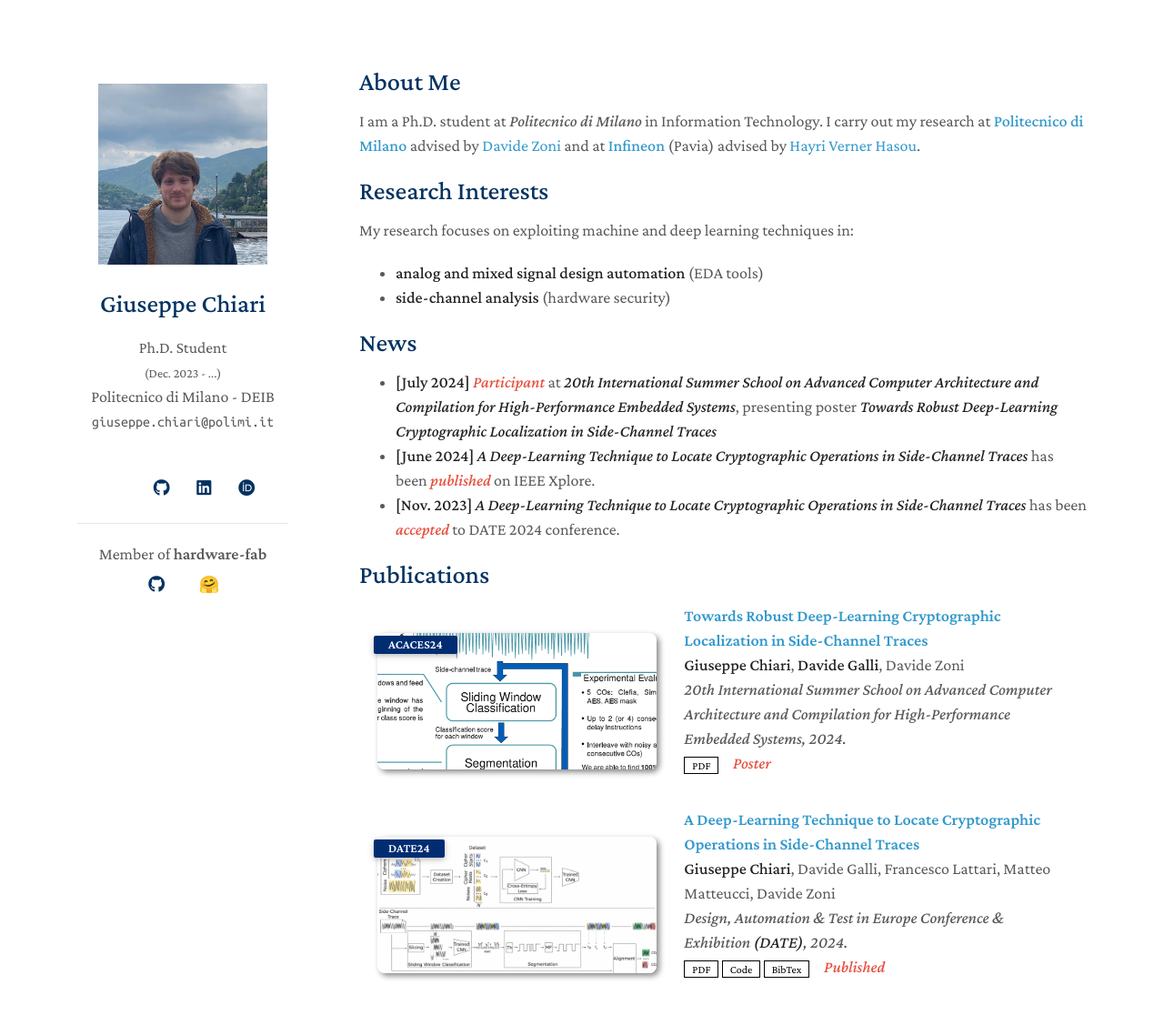
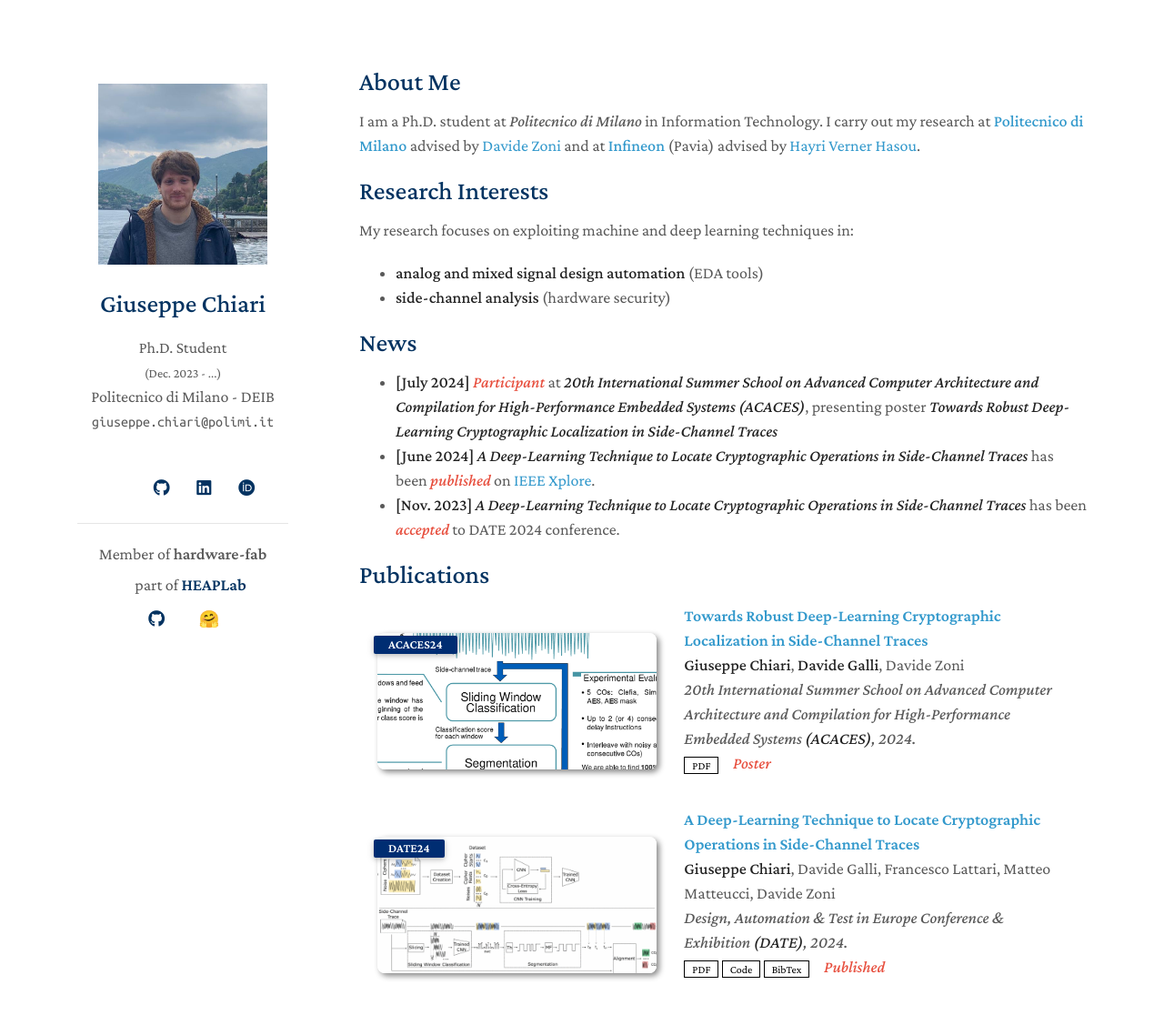
Before and after one commit to giuseppe-chiari/giuseppe-chiari.github.io, a Jekyll site: the page built from index.md, in a window 1280 px wide and 1209 px high. Shown: the top 1116 px of the window at 91% size. Built offline with Jekyll 4.4.1, drawn with Linux system fonts in a browser that asks for light colours; nearby versions of some CDN libraries; a style sheet for code colours, icons or effects is not loaded; our own code applies the rules of GitHub Pages for plain Markdown files.

Commit message:
HEAPLab link + minors

```diff
--- a/_config.yml
+++ b/_config.yml
@@ -19,6 +19,8 @@ github_link: https://github.com/giuseppe-chiari
 linkedin: https://www.linkedin.com/in/giuseppe-chiari-5433b515b/
 orcid: https://orcid.org/0009-0003-0659-1438
 organization: hardware-fab
+#laboratory: HEAPLab
+#lab_website: https://heaplab.deib.polimi.it/
 github_org: https://github.com/hardware-fab
 #twitter: https://twitter.com/
 huggingface_org: https://huggingface.co/hardware-fab
--- a/_data/publications.yml
+++ b/_data/publications.yml
@@ -3,7 +3,7 @@ main:
   - title: Towards Robust Deep-Learning Cryptographic Localization in Side-Channel Traces
     authors: <strong>Giuseppe Chiari</strong>, <strong>Davide Galli</strong>, Davide Zoni
     conference_short: ACACES24
-    conference: 20th International Summer School on Advanced Computer Architecture and Compilation for High-Performance Embedded Systems, 2024.
+    conference: 20th International Summer School on Advanced Computer Architecture and Compilation for High-Performance Embedded Systems <strong>(ACACES)</strong>, 2024.
     pdf: ./assets/files/poster_ACACES24.pdf
     image: ./assets/img/poster_ACACES24.png
     notes: Poster
--- a/_layouts/homepage.html
+++ b/_layouts/homepage.html
@@ -54,7 +54,7 @@
 	<br>
 	{% endif  %}
         {% if site.affiliation %}
-        <a href="{{ site.affiliation_link }}" rel="noopener"><autocolor>{{ site.affiliation }}</autocolor></a>
+        <a href="https://www.polimi.it/"><autocolor>{{ site.affiliation }}</autocolor></a>
         <br>
         {% endif %}
         {% if site.email %}
@@ -104,7 +104,9 @@
 	<hr>
 
 	{% if site.organization %}
-	Member of <b>hardware-fab</b>
+	Member of <b>hardware-fab</b> <br>
+	part of
+	<a href="https://heaplab.deib.polimi.it/"><center><b>HEAPLab</b></center></a> <br>
 	{% endif %}
 
 	{% if site.github_org %}
--- a/index.md
+++ b/index.md
@@ -19,10 +19,10 @@ techniques in:
 ## News
 
 - **[July 2024]** <i style="color:#e74d3c">Participant</i> at ***20th International Summer School on Advanced Computer Architecture
-	and Compilation for High-Performance Embedded Systems***, presenting poster
+	and Compilation for High-Performance Embedded Systems (ACACES)***, presenting poster
 	***Towards Robust Deep-Learning Cryptographic Localization in Side-Channel Traces***
 - **[June 2024]** ***A Deep-Learning Technique to Locate Cryptographic Operations in Side-Channel Traces***
-	has been <i style="color:#e74d3c">published</i> on IEEE Xplore.
+	has been <i style="color:#e74d3c">published</i> on [IEEE Xplore](https://ieeexplore.ieee.org/document/10546758).
 - **[Nov. 2023]** ***A Deep-Learning Technique to Locate Cryptographic Operations in Side-Channel Traces***
 	has been <i style="color:#e74d3c">accepted</i> to DATE 2024 conference.
 
```
